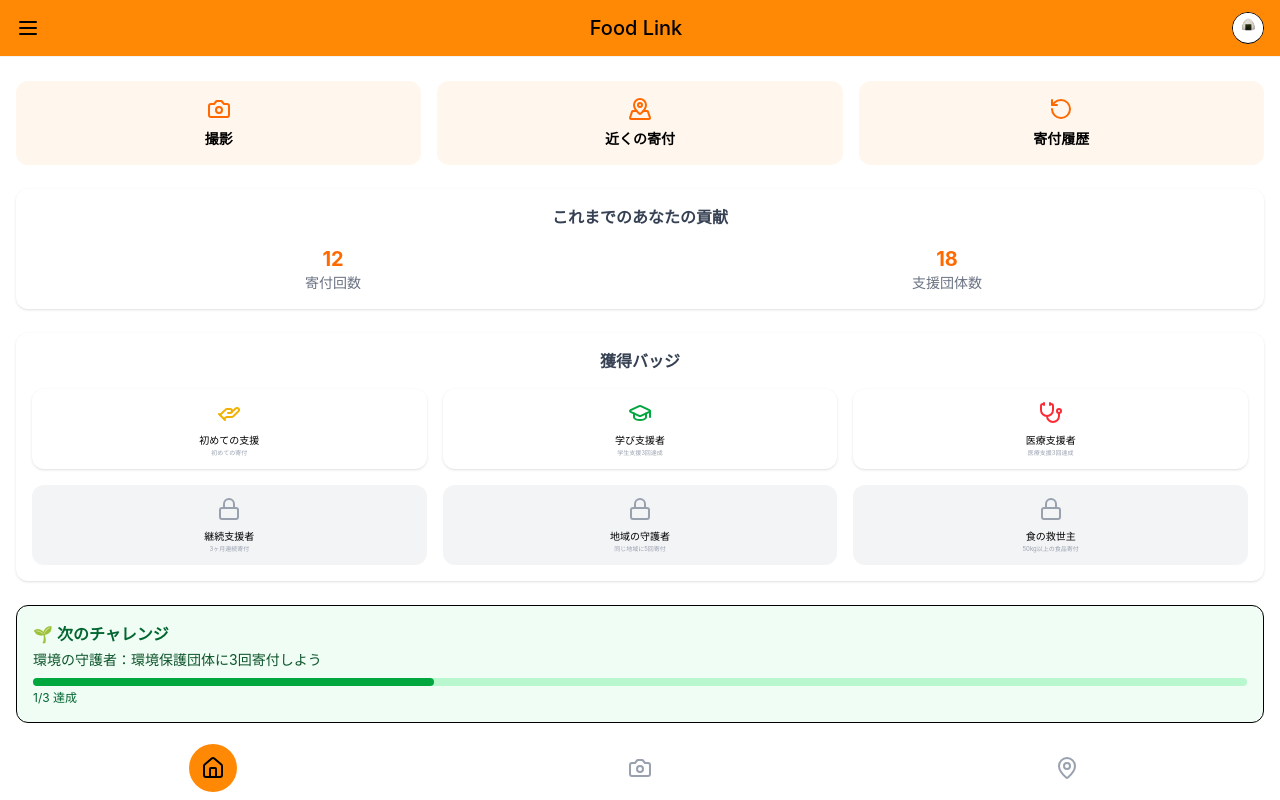
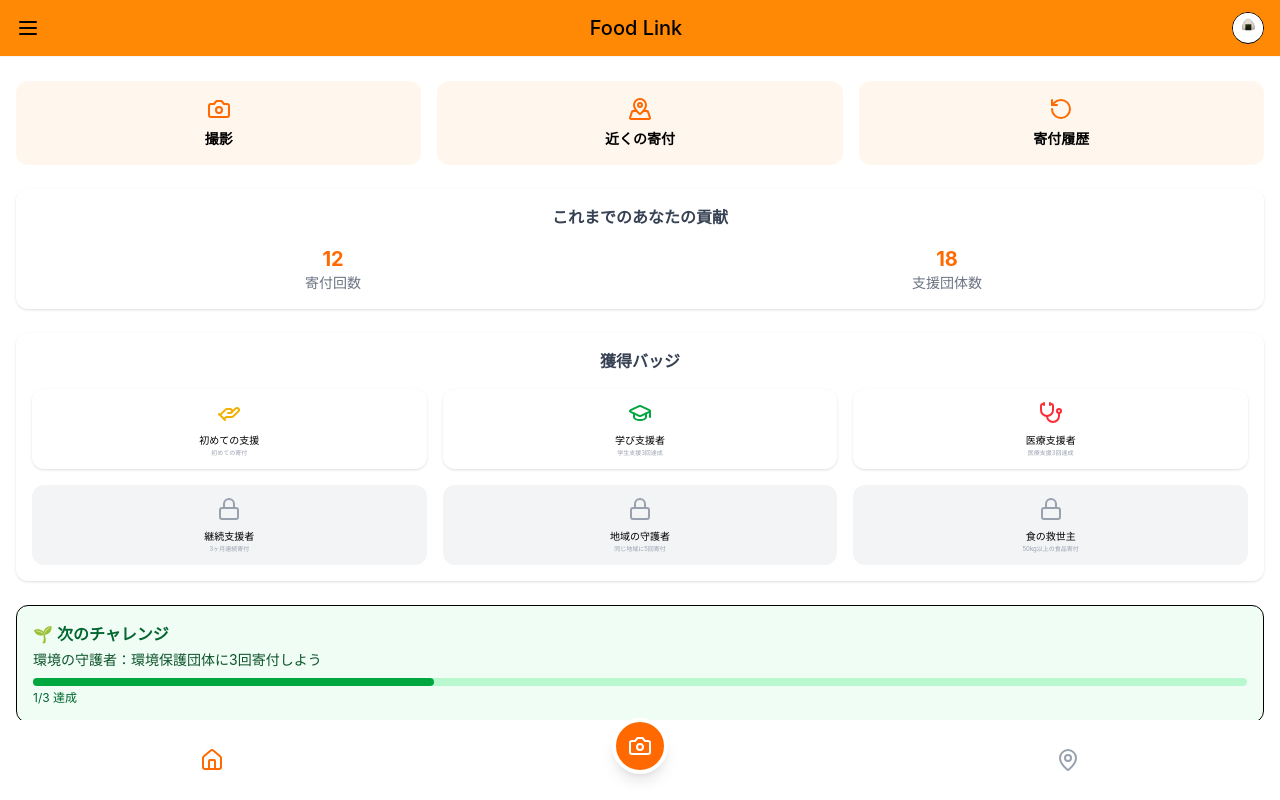
Before and after one commit to RilaKorila/food_link, a Next.js app: page / in a window 1280 px wide. Built offline with nearby package versions, Linux system fonts and the light colour scheme.

Commit message:
ボタンの色変更 (#7)
Co-authored-by: moo-25 <>

```diff
--- a/src/components/BottomNavigation.js
+++ b/src/components/BottomNavigation.js
@@ -12,16 +12,15 @@ export default function BottomNavigation({ activeTab }) {
   }
 
   const getButtonClass = (tab) => {
-    const isActive = activeTab === tab
-    return `flex items-center justify-center w-12 h-12 rounded-full transition-colors duration-200 ${
-      isActive ? "bg-orange-400 text-black" : "bg-transparent text-gray-400"
-    }`
+    if (tab === "camera") return "flex items-center justify-center w-14 h-14 rounded-full bg-orange-500 text-white shadow-lg border-4 border-white -mt-4 z-10";
+    if (activeTab === tab && tab !== "camera") return "flex items-center justify-center w-12 h-12 rounded-full text-orange-500 bg-white";
+    return "flex items-center justify-center w-12 h-12 rounded-full text-gray-400 bg-white";
   }
 
   return (
-    <footer className="w-full h-16 bg-white shadow-md">
-      <div className="flex justify-around items-center h-16">
-      <button
+    <footer className="w-full h-20 bg-white shadow-md">
+      <div className="flex justify-around items-center h-20">
+        <button
           onClick={() => navigateTo("/")}
           className={getButtonClass("home")}
         >
@@ -31,6 +30,7 @@ export default function BottomNavigation({ activeTab }) {
         <button
           onClick={() => navigateTo("/page")}
           className={getButtonClass("camera")}
+          style={{ position: 'relative', top: '-6px' }}
         >
           <Camera size={iconSize} />
         </button>
```
